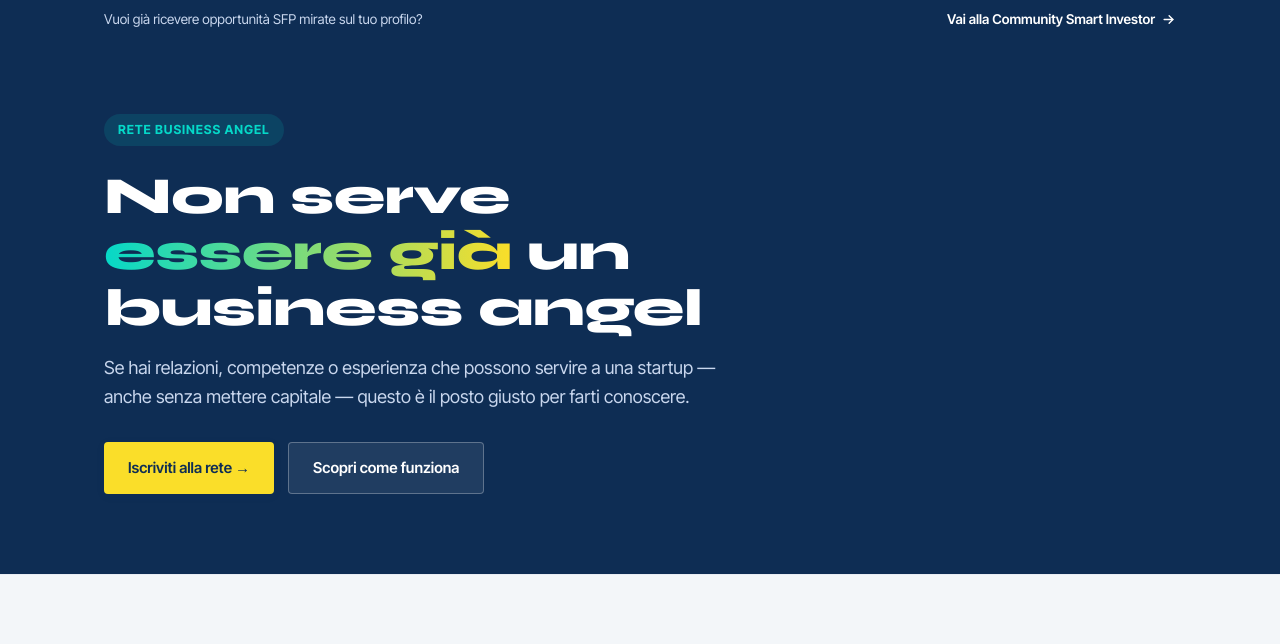
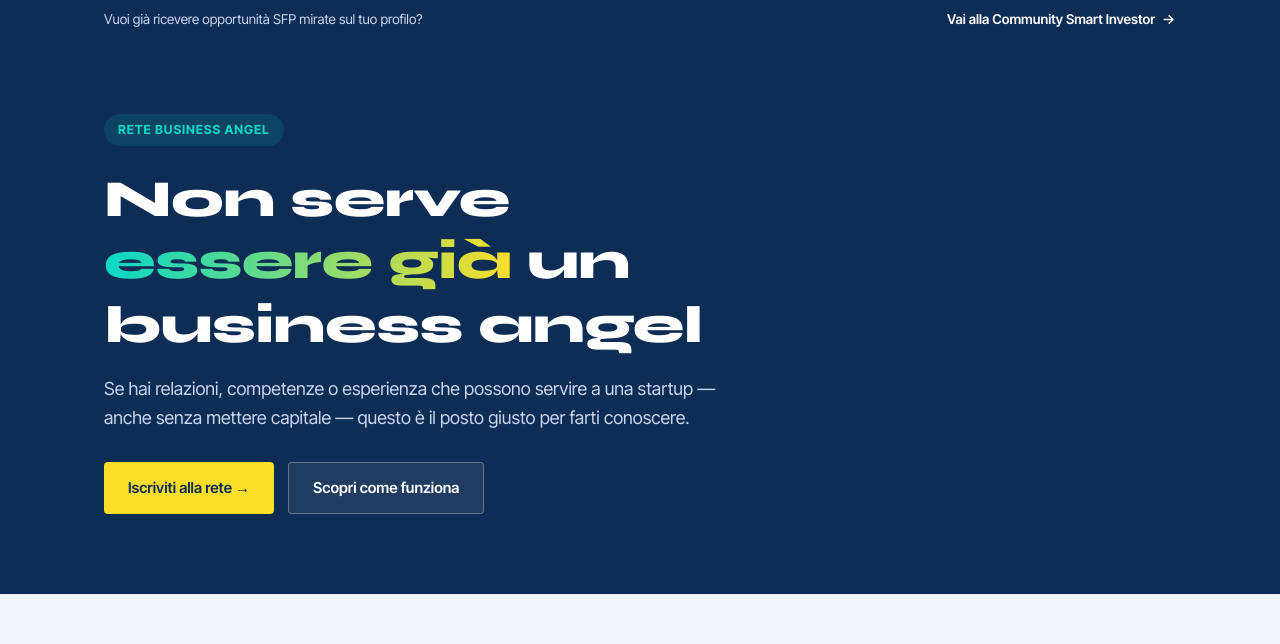
Before and after one commit to immentdev/irm, a website: page public/business-angel/index.html in a window 1280 px wide. Shown: the part 92-736 px from the top of the page. Drawn offline with Linux system fonts and the light colour scheme.

Commit message:
Business Angel: allarga il line-height dell'headline hero (1.08 -> 1.2), le righe non si toccano piu

```diff
--- a/public/business-angel/index.html
+++ b/public/business-angel/index.html
@@ -38,9 +38,11 @@
   }
   .hero-solo h1 {
     font-family: var(--imm-font-accent); font-weight: 800;
-    font-size: clamp(32px, 4.4vw, 52px); line-height: 1.08; letter-spacing: -0.01em;
+    font-size: clamp(32px, 4.4vw, 52px); line-height: 1.2; letter-spacing: -0.01em;
     margin: 0 0 18px; color: #fff; max-width: 760px; text-wrap: balance;
   }
+  /* la riga in gradiente ha discendenti (già): un filo d'aria in più */
+  .hero-solo h1 em { display: inline-block; padding-bottom: 0.04em; }
   .hero-solo h1 em {
     font-style: normal;
     background: linear-gradient(90deg, var(--imm-signal-teal), var(--imm-capital-yellow));
```
